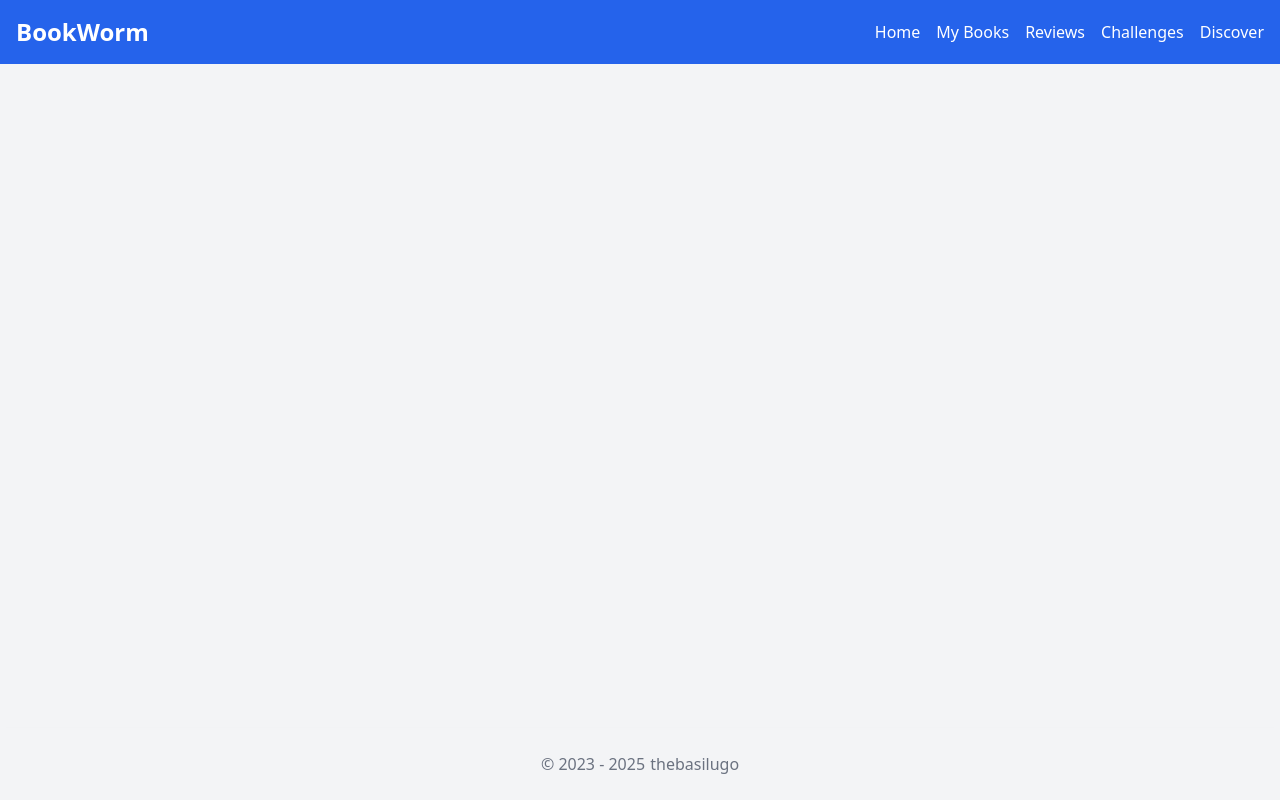
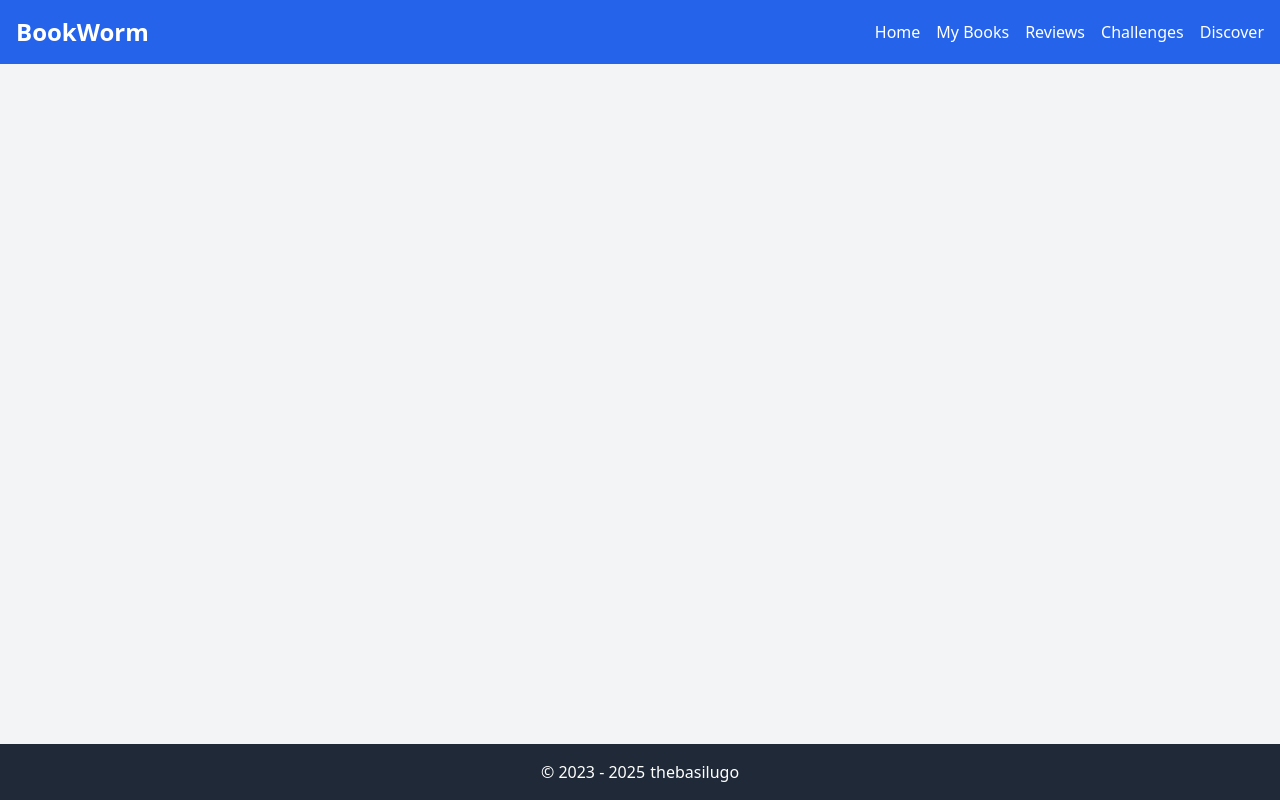
Before and after one commit to thebasilugo/bookworm, a plain HTML site: page index.html in a window 1280 px wide. Drawn offline with nearby package versions, Linux system fonts and the light colour scheme.

Commit message:
update footer id and classes

```diff
--- a/index.html
+++ b/index.html
@@ -131,10 +131,7 @@
 				<div id="content"></div>
 			</main>
 
-			<footer
-				id="footer"
-				class="bg-primary text-primary-content p-6 mt-8 snap-scroll shadow-md transition-colors duration-300 text-gray-500 text-center"
-			>
+			<footer class="bg-gray-800 text-white p-4 mt-8 snap-scroll">
 				<div class="container mx-auto text-center">
 					&copy; <span id="year-range"></span>&ThickSpace;<a
 						href="https://thebasilugo.github.io/portfolio"
```
